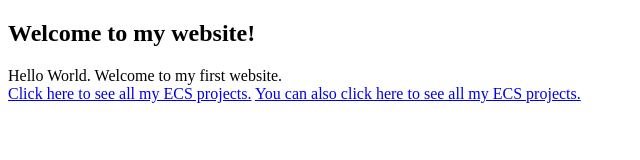
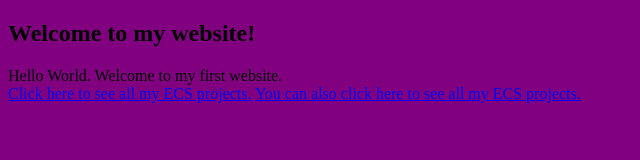
Before and after one commit to williamtang4/allanheo.github.io, a plain HTML site: page index.html in a window 1280 px wide. Shown: the whole page, without its empty margins (0-640 px from the left). Drawn offline with Linux system fonts and the light colour scheme.

Commit message:
Update index.html

```diff
--- a/index.html
+++ b/index.html
@@ -4,6 +4,9 @@
         <title>I love chocolate!!!</title>
         <meta          >
         <meta          >
+        <!-- <link rel="stylesheet" href="https://allanheo.github.io/main.css"> -->
+        <link rel="stylesheet" href="/main.css">
+
 
 <!--    <style>
           a { /*a, h1, h2 are called selectors
```
